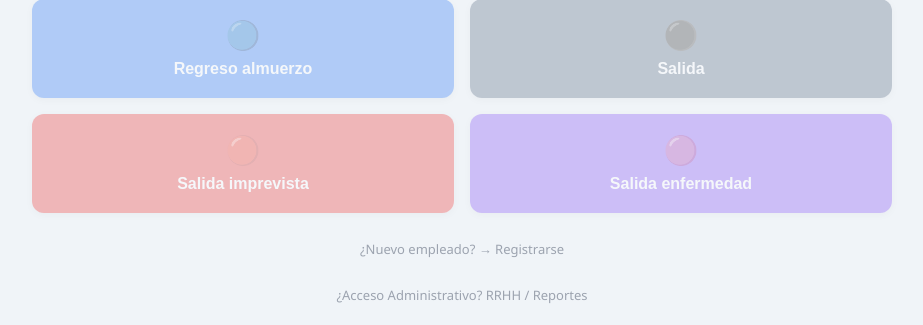
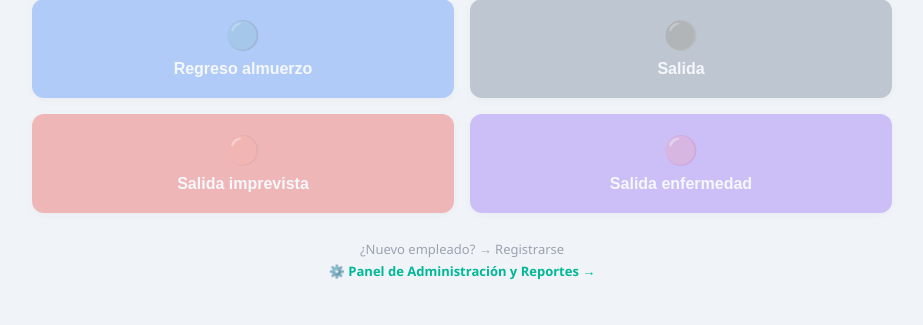
Before and after one commit to FernandoSerrano07/BIOCORE, a FastAPI app: page / in a window 1280 px wide. Shown: the part 595-920 px from the top of the page, without its empty margins (178-1101 px from the left). After the commit the page ends 875 px from the top, so only its background shows below. Run offline with FastAPI, Linux system fonts and the light colour scheme; parts of the project's set-up code (start-up, migrations or seed data) failed here and were passed over; some libraries are stand-ins or nearby versions.

Commit message:
Update marcaje.html

```diff
--- a/backend/templates/marcaje.html
+++ b/backend/templates/marcaje.html
@@ -225,12 +225,12 @@
     <a href="/registro" style="color:#9ca3af; font-size:13px; text-decoration:none;">
         ¿Nuevo empleado? → Registrarse
     </a>
-    </div>
-     <div style="text-align:center; margin-top:24px;">
-<a href="/admin/login" style="color:#9ca3af; font-size:13px; text-decoration:none;">
-    ¿Acceso Administrativo? RRHH / Reportes
+    <br>
+    <a href="/admin/login" style="color:#00b896; font-size:13px; text-decoration:none; font-weight: 600;">
+        ⚙️ Panel de Administración y Reportes →
     </a>
 </div>
+
 </div>
 
 <script>
```
Lines whose indentation alone changed are shown as unchanged.
